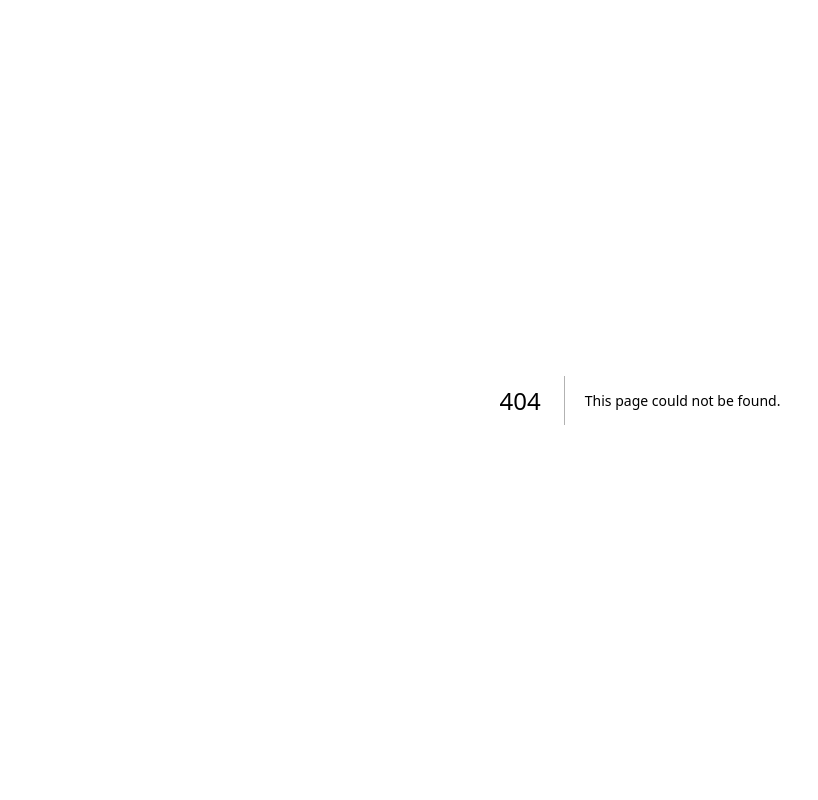
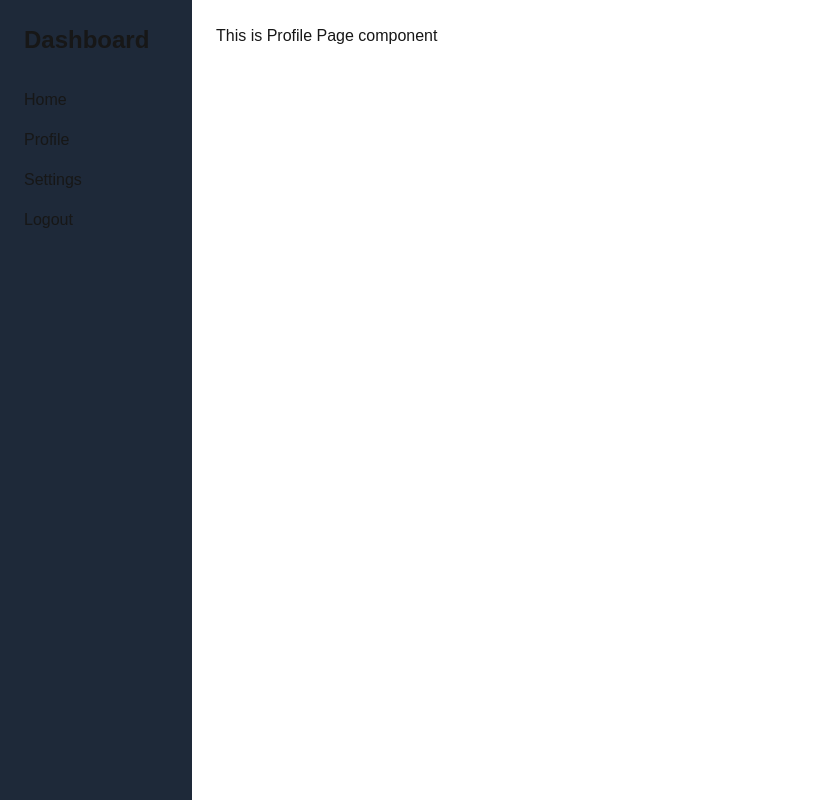
Before and after one commit to tarekul42/my-app-next, a Next.js app: page /profile in a window 1280 px wide. Before the commit this address had no page. Shown: the whole page, without its empty margins (0-818 px from the left). Built offline with nearby package versions, Linux system fonts and the light colour scheme.

Commit message:
group routing with different layouts

```diff
--- /dev/null
+++ b/src/app/(commonLayout)/layout.tsx
@@ -0,0 +1,14 @@
+import Footer from "../components/Footer";
+import Navbar from "../components/Navbar";
+
+const CommonLayout = ({children}: {children: React.ReactNode}) => {
+  return (
+    <div className="flex flex-col min-h-screen">
+          <Navbar />
+          <div className="grow-1">{children}</div>
+          <Footer />
+        </div>
+  );
+};
+
+export default CommonLayout;
--- /dev/null
+++ b/src/app/(dashboardLayout)/layout.tsx
@@ -0,0 +1,12 @@
+import Sidebar from "../components/Sidebar";
+
+const DashboardLayout = ({ children }: { children: React.ReactNode }) => {
+  return (
+    <div className="flex min-h-screen">
+      <Sidebar />
+      <main className="flex-1 p-6">{children}</main>
+    </div>
+  );
+};
+
+export default DashboardLayout;
--- a/src/app/dashboard/profile/page.tsx
+++ b/src/app/(dashboardLayout)/profile/page.tsx
@@ -1,7 +1,7 @@
 const ProfilePage = () => {
   return (
     <div>
-      <h1>This is ProfilePage component</h1>
+      <h1>This is Profile Page component</h1>
     </div>
   );
 };
--- /dev/null
+++ b/src/app/components/Footer.tsx
@@ -0,0 +1,9 @@
+const Footer = () => {
+  return (
+    <div className="py-6 bg-amber-950 text-center">
+      <h1>This is Footer component</h1>
+    </div>
+  );
+};
+
+export default Footer;
--- /dev/null
+++ b/src/app/components/Navbar.tsx
@@ -0,0 +1,15 @@
+import Link from "next/link";
+
+const Navbar = () => {
+  return (
+    <div className="flex justify-around py-6 bg-amber-950">
+      <Link href="/">Nextjs</Link>
+      <Link href="/about">About</Link>
+      <Link href="/contact">Contact</Link>
+      <Link href="/blog">Blog</Link>
+      <Link href="/dashboard">Dashboard</Link>
+    </div>
+  );
+};
+
+export default Navbar;
--- /dev/null
+++ b/src/app/components/Sidebar.tsx
@@ -0,0 +1,35 @@
+import Link from "next/link";
+
+const Sidebar = () => {
+  return (
+    <aside className="w-48 min-h-screen bg-gray-800 p-6">
+      <h2 className="text-2xl font-semibold mb-8">Dashboard</h2>
+      <nav>
+        <ul className="space-y-4">
+          <li>
+            <Link href="/" className="block hover:text-white">
+              Home
+            </Link>
+          </li>
+          <li>
+            <Link href="/profile" className="block hover:text-white">
+              Profile
+            </Link>
+          </li>
+          <li>
+            <Link href="/settings" className="block hover:text-white">
+              Settings
+            </Link>
+          </li>
+          <li>
+            <Link href="#logout" className="block hover:text-white">
+              Logout
+            </Link>
+          </li>
+        </ul>
+      </nav>
+    </aside>
+  );
+};
+
+export default Sidebar;
--- a/src/app/dashboard/profile/admin/page.tsx
+++ /dev/null
@@ -1,9 +0,0 @@
-const AdminPage = () => {
-  return (
-    <div>
-      <h1>This is AdminPage component</h1>
-    </div>
-  );
-};
-
-export default AdminPage;
```
Also changed, not shown: src/app/(commonLayout)/about/page.tsx (renamed from src/app/about/page.tsx), src/app/(commonLayout)/contact/page.tsx (renamed from src/app/contact/page.tsx), src/app/(commonLayout)/page.tsx (renamed from src/app/page.tsx), src/app/(dashboardLayout)/dashboard/page.tsx (renamed from src/app/dashboard/page.tsx), src/app/(dashboardLayout)/settings/page.tsx (renamed from src/app/dashboard/settings/page.tsx).
